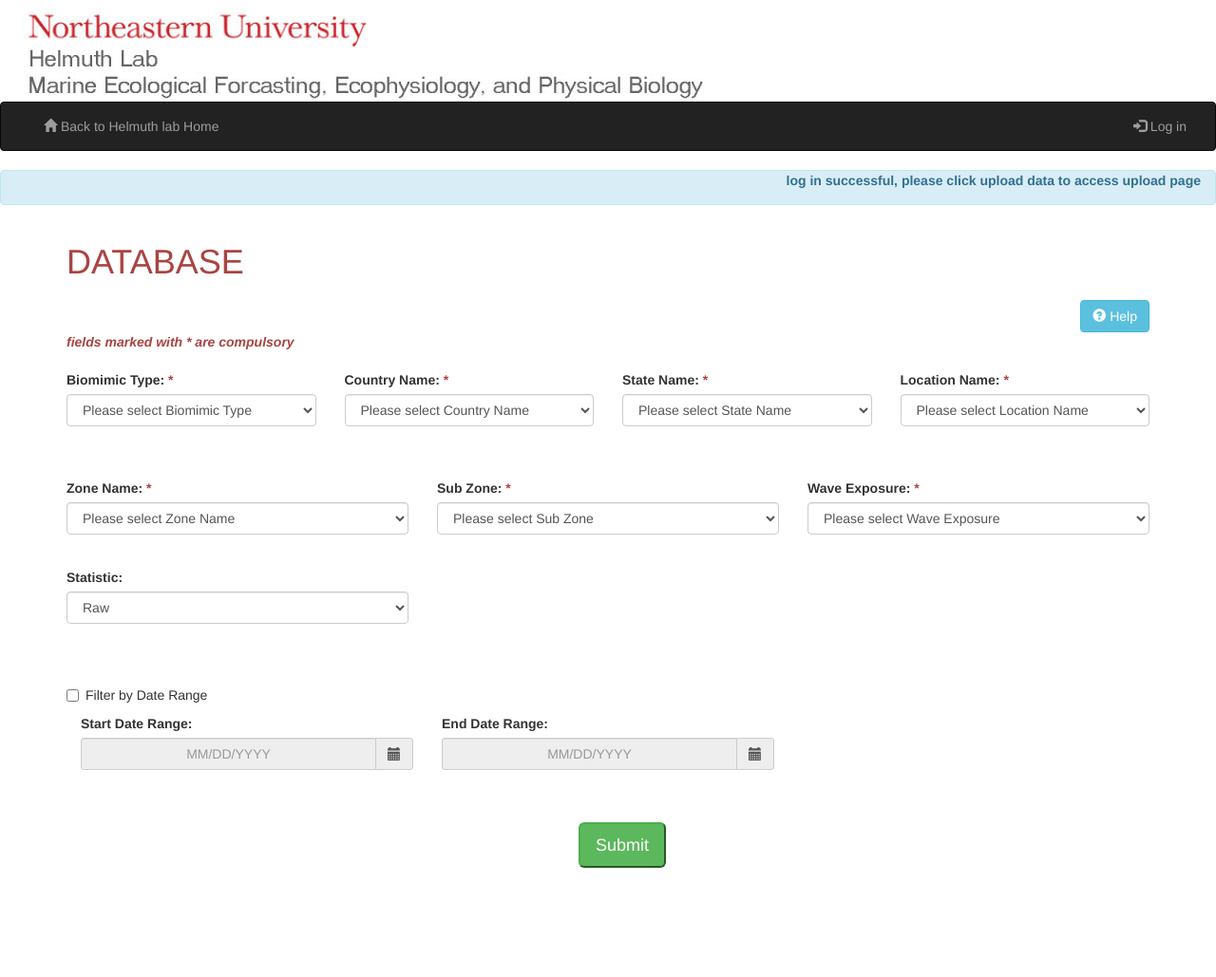
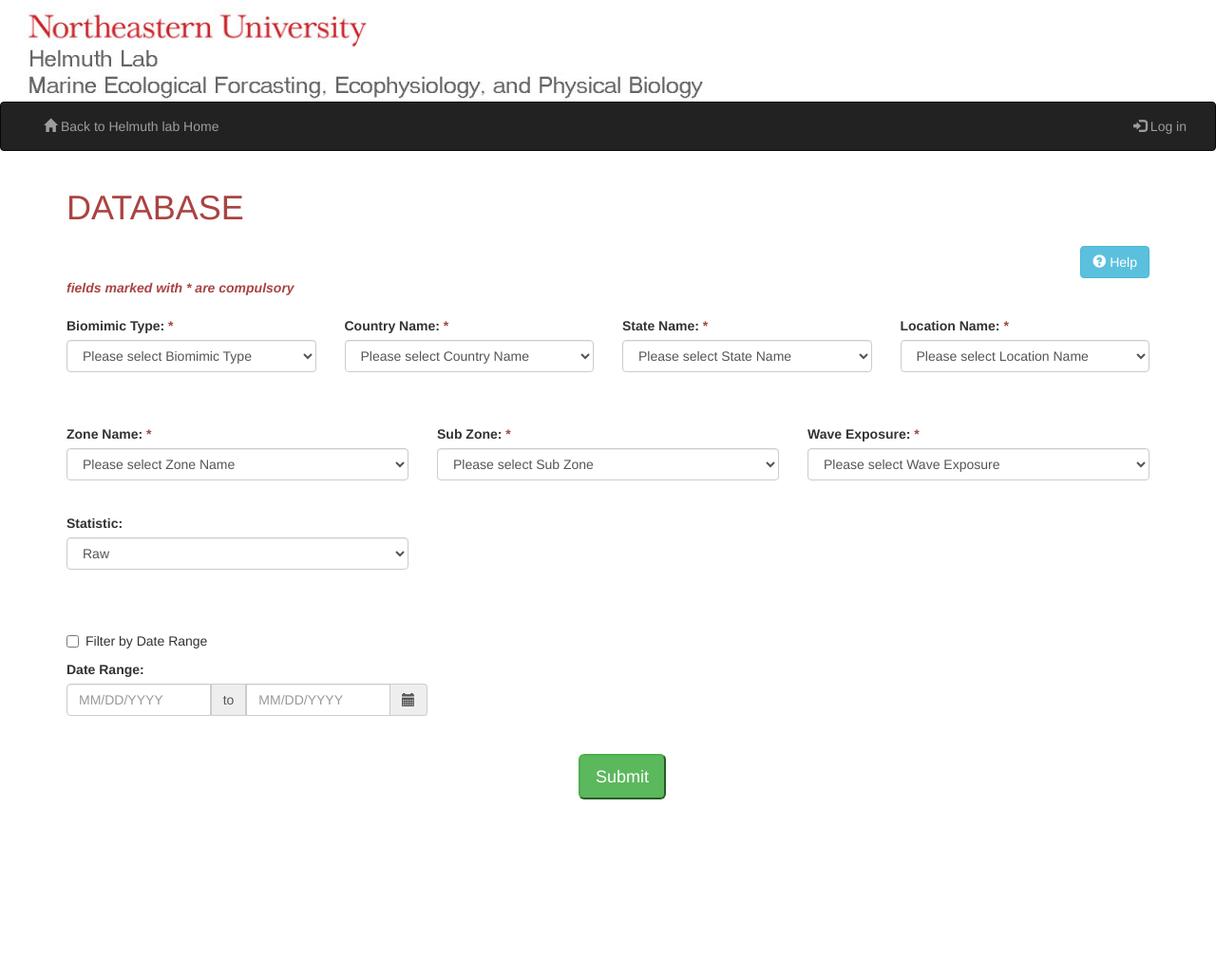
Before and after one commit to DefendersOfNemo/SavingNemo, a Flask app: page / in a window 1280 px wide. Shown: the whole page at 95% size. After the commit the page ends 842 px from the top, so only its background shows below. Run offline with Flask 2, Linux system fonts and the light colour scheme; data that the repository does not hold is empty; some libraries are stand-ins or nearby versions.

Commit message:
merging branch and upload notification

```diff
--- a/client/static/script.js
+++ b/client/static/script.js
@@ -292,7 +292,7 @@
                     options.append("</table>")
                     button.empty()
                     button.append("<a href=\"/download\" class=\"btn btn-info btn-lg\" role=\"button\"><span class=\"glyphicon glyphicon-download\"></span> Download All Data</a>")
-                    document.location.href = "#here";
+                    // document.location.href = "#here";
                 }
             });
         }
@@ -316,6 +316,7 @@
                 });
         $("#alert").fadeTo(5000, 0).slideUp(500, function(){
         $(this).alert();
+        });
     });
 
     $("form").submit(function(e) {
--- a/client/templates/query.html
+++ b/client/templates/query.html
@@ -7,9 +7,8 @@
         <meta http-equiv="X-UA-Compatible" content="IE=edge">
         <meta name="viewport" content="width=device-width, initial-scale=1">
         <!-- links to style sheet -->
-        <link href="//code.jquery.com/ui/1.11.4/themes/smoothness/jquery-ui.css" rel="stylesheet" />
-        <link href="https://maxcdn.bootstrapcdn.com/bootstrap/3.3.5/css/bootstrap.min.css" rel="stylesheet" />
-        <link href="https://cdnjs.cloudflare.com/ajax/libs/bootstrap-datepicker/1.6.0/css/bootstrap-datepicker.css" rel="stylesheet" />
+        <link rel="stylesheet" href="//code.jquery.com/ui/1.11.4/themes/smoothness/jquery-ui.css">
+        <link href="https://maxcdn.bootstrapcdn.com/bootstrap/3.3.4/css/bootstrap.min.css" rel="stylesheet" />
         <title>Database</title>
     </head>
     <style>
@@ -26,8 +25,6 @@
             <a href="http://www.northeastern.edu/"><img class="img-responsive" src="../static/university.jpg" width="400" height="49"></a>
             <img class="img-responsive" src="../static/Lab-banner.jpg" width="960" height="46">
         </div>
-        <!-- The scrollable area -->
-        <body data-spy="scroll" data-target="#hidden-table" data-offset="50">
         <!--  Nav-bar -->
         <nav class="navbar navbar-inverse">
             <div class="container-fluid">
@@ -154,25 +151,14 @@
                     </div>
                 </div>
                 <div class="container row">
-                    <div class="input-daterange" id="datepicker" >
-                        <div class="col-md-4 form-group" >
-                            <label for="revision_date">Start Date Range:</label>
-                            <div class='input-group' >
-                                <input type='text' class="form-control" id='date_pick_from' placeholder="MM/DD/YYYY" required disabled />
-                                <span class="input-group-addon">
-                                    <span class="glyphicon glyphicon-calendar"></span>
-                                </span>
-                            </div>
-                        </div>
-                        <div class="col-md-4 form-group" >
-                            <label for="revision_date">End Date Range:</label>
-                            <div class='input-group' >
-                                <input type='text' class="form-control" id='date_pick_to' placeholder="MM/DD/YYYY" required disabled/>
-                                <span class="input-group-addon">
-                                    <span class="glyphicon glyphicon-calendar"></span>
-                                </span>
-                            </div>
-                        </div>
+                    <label for="revision_date">Date Range:</label>
+                    <div class="input-group col-md-4" >
+                        <input type="text" class="form-control" name="date_pick_from" value="" id="date_pick_from" placeholder="MM/DD/YYYY" required required pattern="\d{2}\/\d{2}\/\d{4}">
+                        <span class="input-group-addon">to</span>
+                        <input type="text" class="form-control" name="date_pick_to" value="" id="date_pick_to" placeholder="MM/DD/YYYY" required required pattern="\d{2}\/\d{2}\/\d{4}">
+                        <span class="input-group-addon">
+                        <span class="glyphicon glyphicon-calendar"></span>
+                        </span>
                     </div>
                 </div>
                 <br><br>
@@ -206,8 +192,6 @@
 <script src="https://ajax.googleapis.com/ajax/libs/jquery/1.12.0/jquery.min.js"></script>
 <script src="//ajax.googleapis.com/ajax/libs/jqueryui/1.10.4/jquery-ui.min.js"></script>
 <!-- Bootstrap -->
-<script src="https://maxcdn.bootstrapcdn.com/bootstrap/3.3.5/js/bootstrap.min.js"></script>
-<!-- Bootstrap-DatePicker -->
-<script src="https://cdnjs.cloudflare.com/ajax/libs/bootstrap-datepicker/1.6.0/js/bootstrap-datepicker.js"></script>
+<script src="https://maxcdn.bootstrapcdn.com/bootstrap/3.3.4/js/bootstrap.min.js"></script>
 <!-- scripts used by form -->
 <script src="../static/script.js"></script>
--- a/client/templates/upload.html
+++ b/client/templates/upload.html
@@ -101,7 +101,7 @@
             <div class= "input-group col-md-6 ">
                 <span class="input-group-btn">
                     <span class="btn btn-default btn-file">
-                    Choose file to upload<input type="file" name="loggerTempFile" value="loggerTempFile" multiple>
+                    Choose file to upload<input type="file" name="loggerTempFile" value="loggerTempFile" multiple id="loggerTempFile">
                     </span>
                 </span>
             <input type="text" class="form-control" readonly>
@@ -141,7 +141,6 @@
 </body>
 </html>
 <script>
-
 $(document).on('change', '.btn-file :file', function() {
   var input = $(this),
       numFiles = input.get(0).files ? input.get(0).files.length : 1,
```
